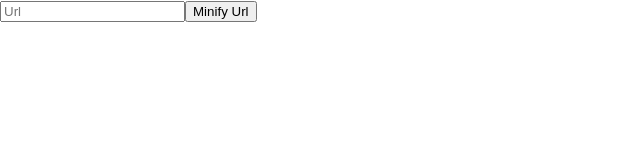
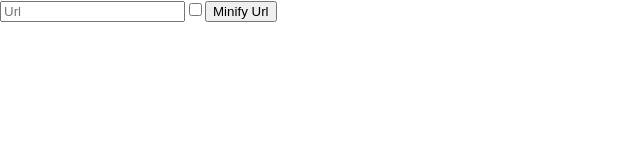
Before and after one commit to poximy/url-shortener-frontend-react, a React (Create React App) app: page / in a window 1280 px wide. Shown: the top 160 px of the page, without its empty margins (0-640 px from the left). Built offline with nearby package versions, Linux system fonts and the light colour scheme.

Commit message:
feat(UrlForm): Create checkbox

```diff
--- a/src/components/UrlForm.tsx
+++ b/src/components/UrlForm.tsx
@@ -11,13 +11,14 @@ interface IUrl {
 
 const UrlForm: React.FC<Props> = ({ submitAction }) => {
   const [urlText, setUrlText] = useState<string>("");
+  const [alias, setAlias] = useState<boolean>(false);
 
   // Send a request and gets back a IUrl with complete data
   const postUrl = async () => {
     const postData: IUrl = { url: urlText };
     const url = "http://127.0.0.1:8000/";
 
-    const res = await fetch(url, {
+    const res = await fetch(url + (alias ? "?alias=true" : "?alias=false"), {
       method: "POST",
       headers: {
         "content-type": "application/json",
@@ -40,6 +41,7 @@ const UrlForm: React.FC<Props> = ({ submitAction }) => {
     const newUrl = await postUrl();
     submitAction(newUrl);
     setUrlText("");
+    setAlias(false);
   };
 
   return (
@@ -50,6 +52,11 @@ const UrlForm: React.FC<Props> = ({ submitAction }) => {
         placeholder="Url"
         onChange={(e) => setUrlText(e.target.value)}
       />
+      <input
+        type="checkbox"
+        checked={alias}
+        onChange={(e) => setAlias(e.currentTarget.checked)}
+      />
       <input type="submit" value="Minify Url" />
     </form>
   );
```
